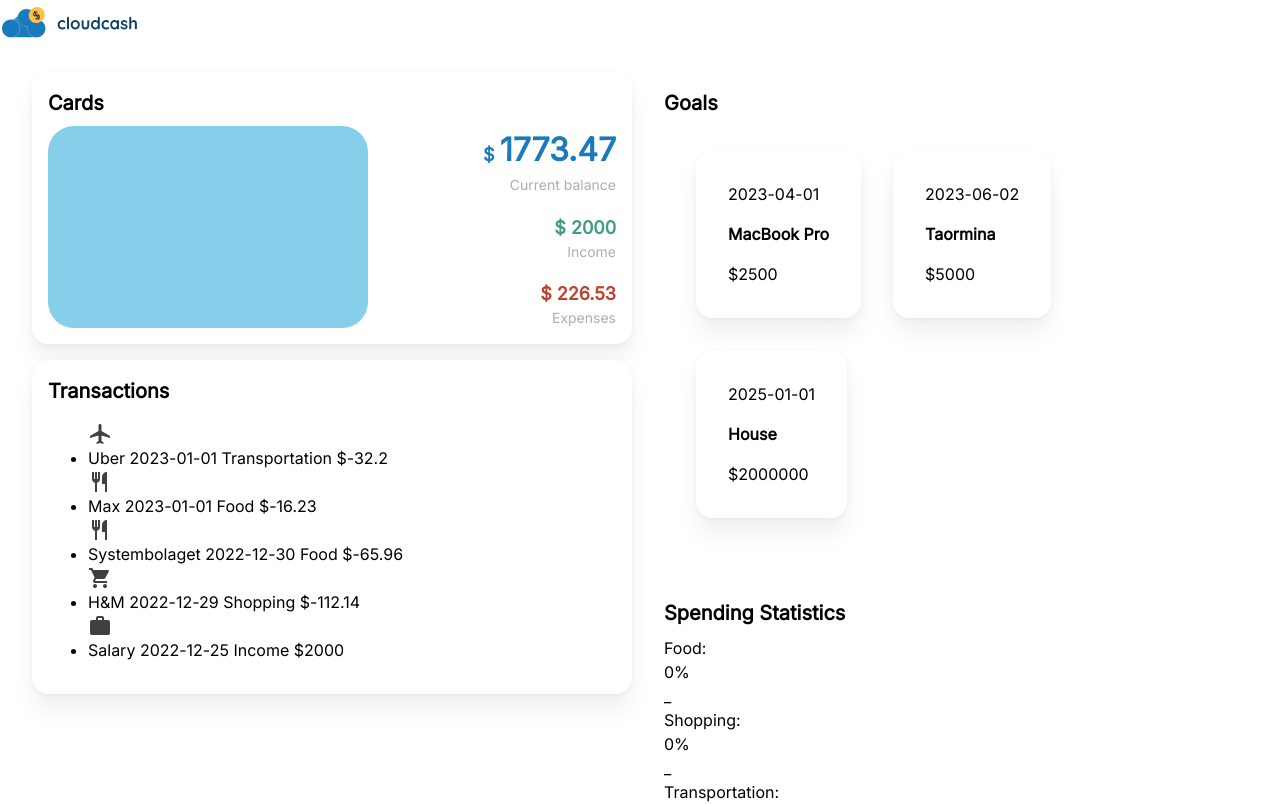
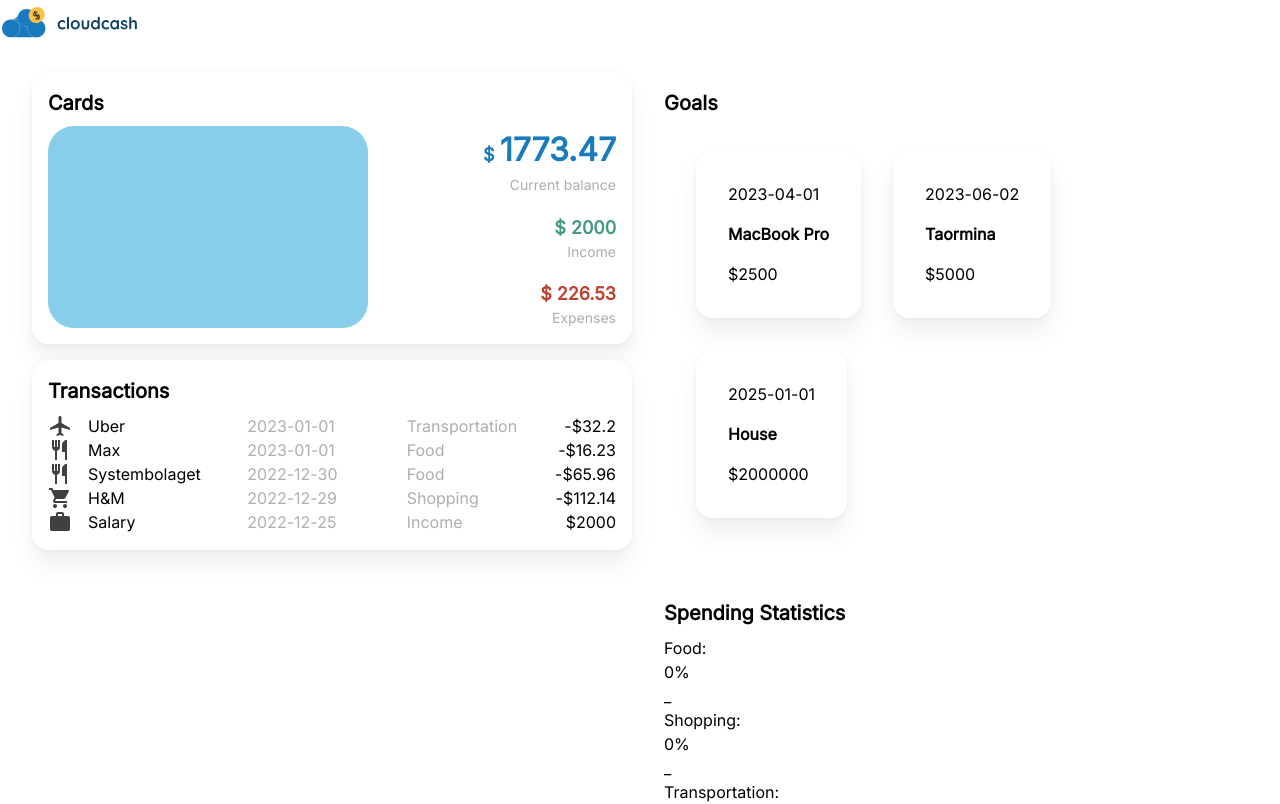
Before and after one commit to annabohlin1997/financial-dashboard, a React (Create React App) app: page / in a window 1280 px wide. Shown: the top 804 px of the page. Built offline with nearby package versions, Linux system fonts and the light colour scheme.

Commit message:
added styling to Transactions component

```diff
--- a/src/components/Transactions.js
+++ b/src/components/Transactions.js
@@ -1,11 +1,16 @@
+import "../styles/Transactions.css";
+
 const Transactions = ({ transactions }) => {
   return (
     <div>
       <ul>
         {transactions.map((transaction, i) => (
-          <li key={i}>
-            <img src={transaction.icon + ".svg"} alt="" /> {transaction.name} {transaction.date} {transaction.category} $
-            {transaction.amount}
+          <li className="transactions-list" key={i}>
+            <img className="transactions-icon" src={transaction.icon + ".svg"} alt="" />
+            <p>{transaction.name}</p>
+            <p className="transactions-light-gray">{transaction.date}</p>
+            <p className="transactions-light-gray">{transaction.category}</p>
+            <p className="transactions-amount">{transaction.amount > 0 ? `$${transaction.amount}` : `-$${Math.abs(transaction.amount)}`}</p>
           </li>
         ))}
       </ul>
--- a/src/index.css
+++ b/src/index.css
@@ -74,6 +74,11 @@ select {
   font: inherit;
 }
 
+ul {
+  margin: 0px;
+  padding: 0px;
+}
+
 /* Remove all animations, transitions and smooth scroll for people that prefer not to see them */
 @media (prefers-reduced-motion: reduce) {
   html:focus-within {
--- /dev/null
+++ b/src/styles/Transactions.css
@@ -0,0 +1,14 @@
+.transactions-list {
+	display: grid;
+	grid-template-columns: 40px repeat(3, 1fr) 50px;
+
+}
+
+.transactions-amount {
+	display: grid;
+	justify-self: end;
+}
+
+.transactions-light-gray {
+	color: var(--color-gray);
+}
```
